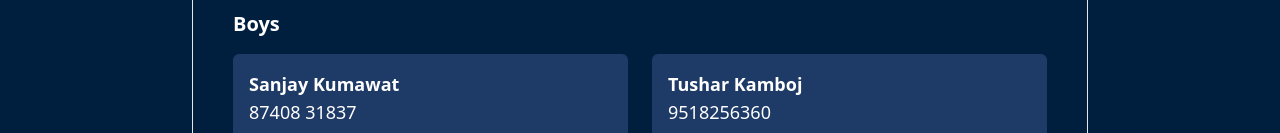
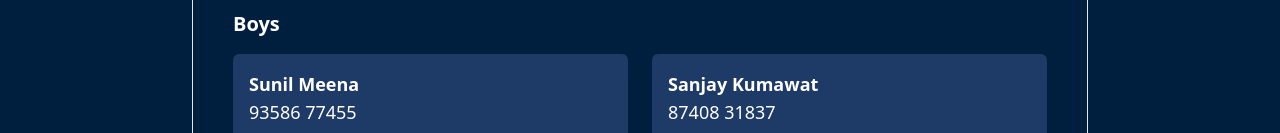
Before and after one commit to rekha-beniwal/Pyrexia, a React (Create React App) app in the folder frontend/: page /accomodation in a window 1280 px wide. Shown: the part 667-800 px from the top of the page. Built offline with nearby package versions, Linux system fonts and the light colour scheme.

Commit message:
Update Accomodation.js

```diff
--- a/frontend/src/components/Accomodation.js
+++ b/frontend/src/components/Accomodation.js
@@ -3,7 +3,7 @@ import React from 'react';
 const Accomodation = () => {
     const contacts = {
         boys: [
-
+            { name: "Sunil Meena", phone:"93586 77455" },
             { name: "Sanjay Kumawat", phone: "87408 31837" },
             { name: "Tushar Kamboj", phone: "9518256360" }
         ],
```
